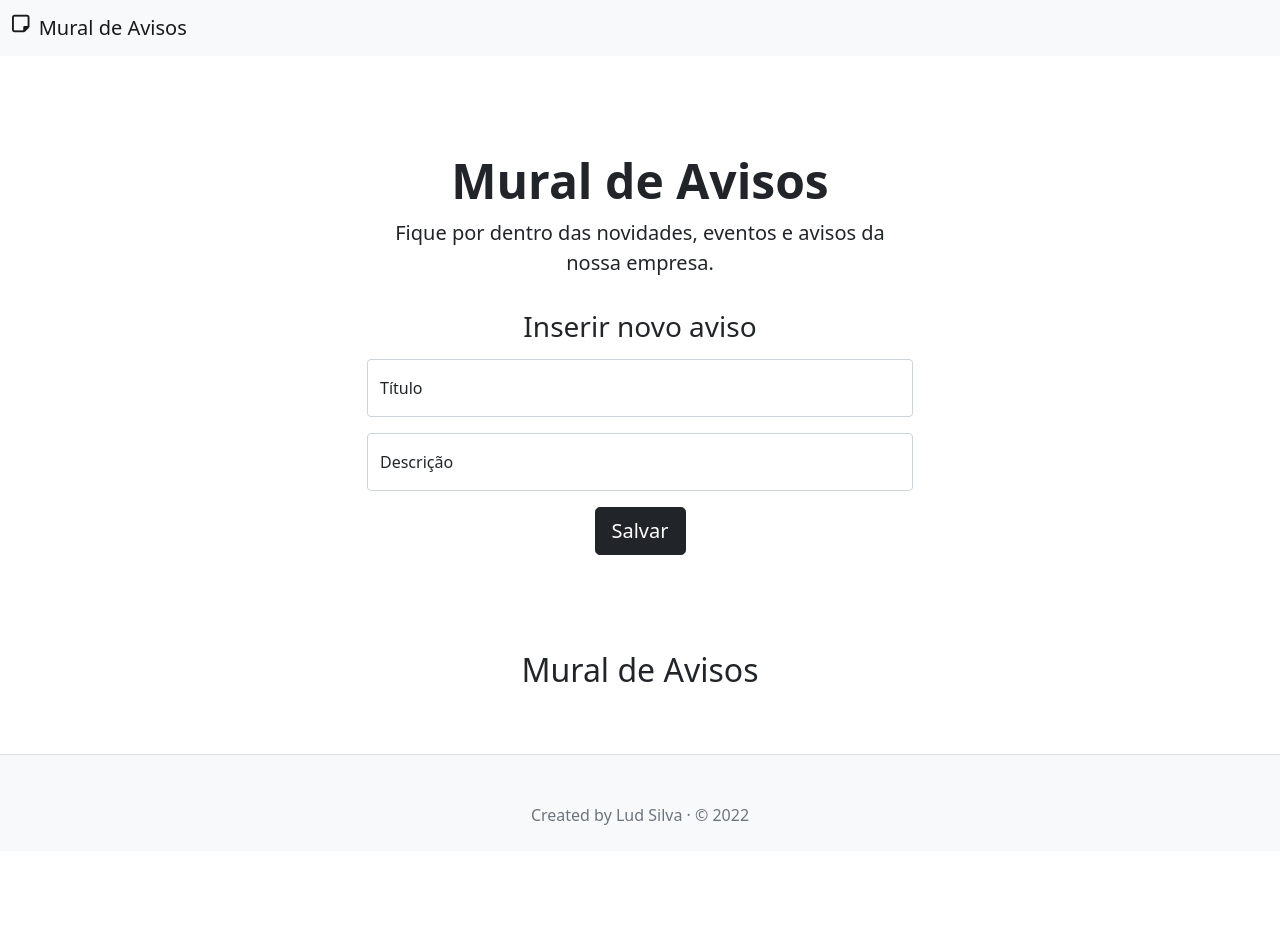
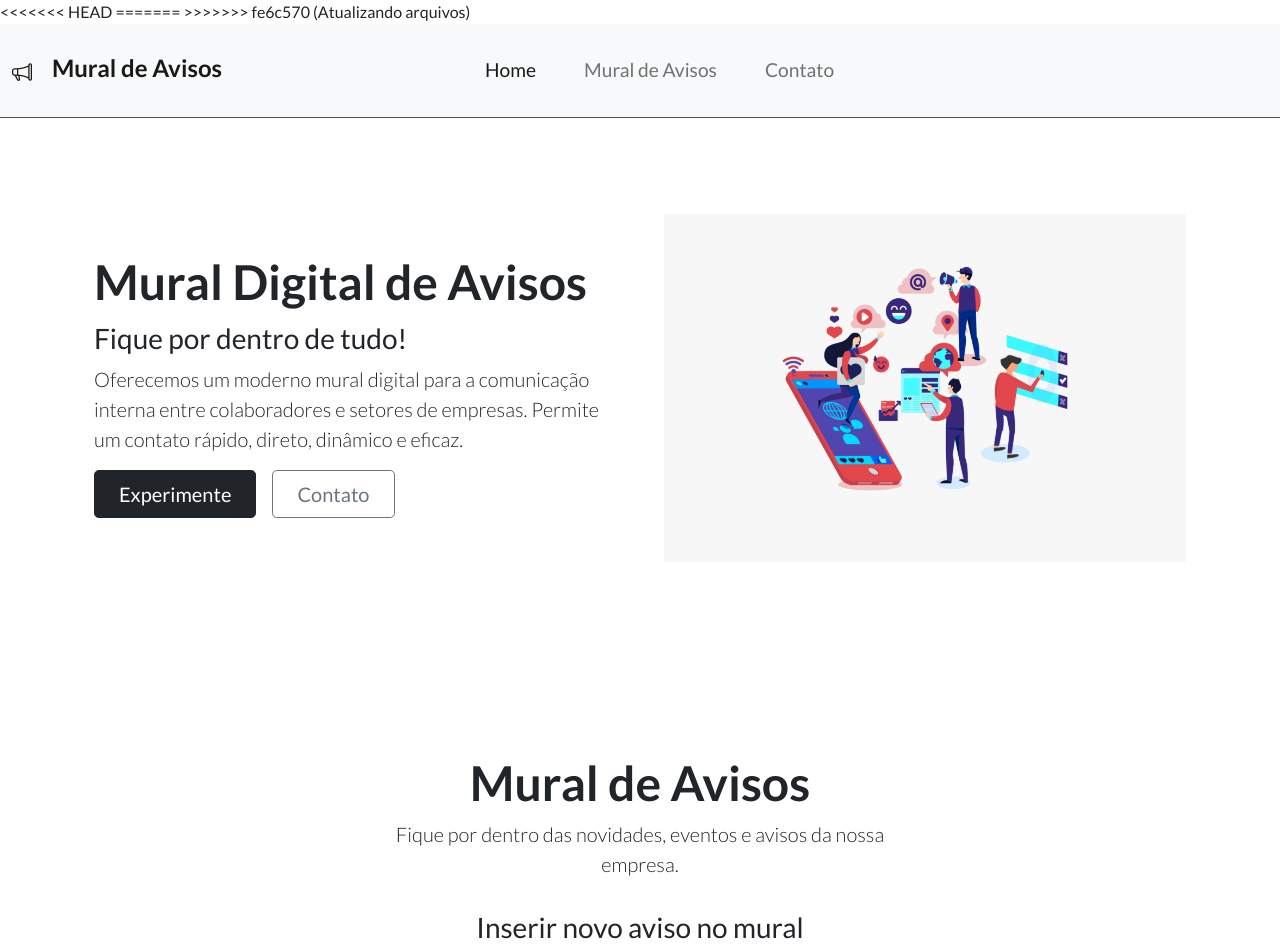
Before and after one commit to ludsilva/mural-de-avisos, a website: page public/index.html in a window 1280 px wide. Shown: the top 948 px of the page. Before the commit the page ends 851 px from the top, so only its background shows below. Drawn offline with nearby package versions, Linux system fonts and the light colour scheme; no server answers.

Commit message:
Update mural

```diff
--- a/public/assets/css/main.css
+++ b/public/assets/css/main.css
@@ -1,10 +1,63 @@
-* {
-  margin: 0;
-  padding: 0;
-  box-sizing: border-box;
+@import url('https://fonts.googleapis.com/css2?family=Lato:ital,wght@0,300;0,400;0,700;1,400&display=swap');
+
+body {
+  font-family: 'Lato', sans-serif;
 }
+/*Navbar*/
+.navbar {
+  border-bottom: 1px solid #4e4e4e;
+}
+
+.navbar {
+  color: #000;
+}
+
+.navbar a:hover {
+  color: #7a7a7a;
+}
+
+.navbar a:active {
+  border-bottom: 1px solid #050505;
+}
+
+.navbar-brand span {
+  font-weight: 700;
+  font-size: 1.2em;
+  margin-left: 0.5em;
+}
+
+.navbar .nav-link {
+  font-size: 1.1em;
+}
+
+#navbar-links .navbar-nav {
+  display: flex;
+  justify-content: center;
+  width: 80%;
+}
+
+.nav-item {
+  margin: 0 1em;
+}
+
+/*Hero*/
+#btn-mural:hover {
+  background-color: #4e4e4e;
+  color: #9e9e9e;
+}
+
+/*Mural*/
 
 .card-link{
   text-decoration: none;
   color: black;
 }
+
+/*Media queries*/
+
+@media (min-width: 768px) {
+  /*Navbar*/
+  .navbar .nav-link {
+    font-size: 1.2em;
+  }
+}
--- a/public/index.html
+++ b/public/index.html
@@ -10,24 +10,67 @@
   <link rel="stylesheet" href="./assets/css/main.css">
 
   <!--Fonts / Icons-->
+<<<<<<< HEAD
+=======
+  <link rel="stylesheet" href="https://cdn.jsdelivr.net/npm/bootstrap-icons@1.8.1/font/bootstrap-icons.css">
+>>>>>>> fe6c570 (Atualizando arquivos)
   <script src="https://kit.fontawesome.com/f8c1079784.js" crossorigin="anonymous"></script>
   <title>Mural de Avisos</title>
 </head>
 <body>
-  <nav class="navbar navbar-light bg-light">
-    <div class="container-fluid">
+  <!--Navbar-->
+  <nav class="navbar navbar-expand-lg navbar-light bg-light">
+    <div class="container-fluid py-3">
       <a class="navbar-brand" href="#">
-        <i class="far fa-sticky-note d-inline-block align-text-top pe-1"></i>
+        <i class="bi bi-megaphone d-inline-block align-text-top pe-1"></i>
         <span class="navbar-brand mb-0 h1">Mural de Avisos</span>
       </a>
+      <button class="navbar-toggler" type="button" data-bs-toggle="collapse" data-bs-target="#navbar-links" aria-controls="navbar-links" aria-expanded="false" aria-label="Toggle navigation">
+        <i class="bi bi-list"></i>
+      </button>
+      <div class="collapse navbar-collapse" id="navbar-links">
+        <ul class="navbar-nav">
+          <li class="nav-item">
+            <a href="#" class="nav-link active" aria-current="page">Home</a>
+          </li>
+          <li class="nav-item">
+            <a href="" class="nav-link">Mural de Avisos</a>
+          </li>
+          <li class="nav-item">
+            <a href="" class="nav-link">Contato</a>
+          </li>
+        </ul>
+      </div>
     </div>
+
   </nav>
 
-  <div class="container px-4 py-5 my-5 text-center">
+  <!--Hero-->
+  <div class="container col-xxl-8 px-4 py-5">
+    <div class="row flex-lg-row-reverse align-items-center g-5 py-5">
+      <div class="col-10 col-sm-8 col-lg-6">
+        <img src="./assets/img/banner.png" class="d-block mx-lg-auto img-fluid" alt="Banner" width="700" height="500" loading="lazy">
+      </div>
+      <div class="col-lg-6">
+        <h1 class="display-5 fw-bold lh-1 mb-3">Mural Digital de Avisos</h1>
+        <h3 class="subtitle">Fique por dentro de tudo!</h3>
+        <p class="lead">Oferecemos um moderno mural digital para a comunicação interna entre colaboradores e setores de empresas.
+          Permite um contato rápido, direto, dinâmico e eficaz.
+        </p>
+        <div class="d-grid gap-2 d-md-flex justify-content-md-start">
+          <a type="button" href="#mural" class="btn btn-dark btn-lg px-4 me-md-2" id="btn-mural">Experimente</a>
+          <a type="button" href="#" class="btn btn-outline-secondary btn-lg px-4">Contato</a>
+        </div>
+      </div>
+    </div>
+  </div>
+
+  <!--Inserir aviso-->
+  <section class="container px-4 py-5 my-5 text-center avisos" id="mural">
     <h1 class="display-5 fw-bold">Mural de Avisos</h1>
     <div class="col-lg-6 mx-auto">
       <p class="lead mb-4">Fique por dentro das novidades, eventos e avisos da nossa empresa.</p>
-      <h3 class="pt-2">Inserir novo aviso</h3>
+      <h3 class="pt-2">Inserir novo aviso no mural</h3>
       <div class="justify-content-sm-center">
         <div>
           <form>
@@ -44,9 +87,10 @@
         </div>
       </div>
     </div>
-  </div>
+  </section>
 
-  <div class="container">
+  <!--Mural-->
+  <div class="container mural">
     <h2 class="mt-4 pb-3 text-center">Mural de Avisos</h2>
 
     <div class="posts" id="posts">
@@ -54,6 +98,7 @@
     </div>
   </div>
 
+  <!--Modal-->
   <div class="modal fade" id="exampleModal" tabindex="-1" aria-labelledby="exampleModalLabel" aria-hidden="true">
     <div class="modal-dialog" role="document">
       <div class="modal-content">
```
Also changed, not shown: README.md, public/assets/img/banner.png (added).
